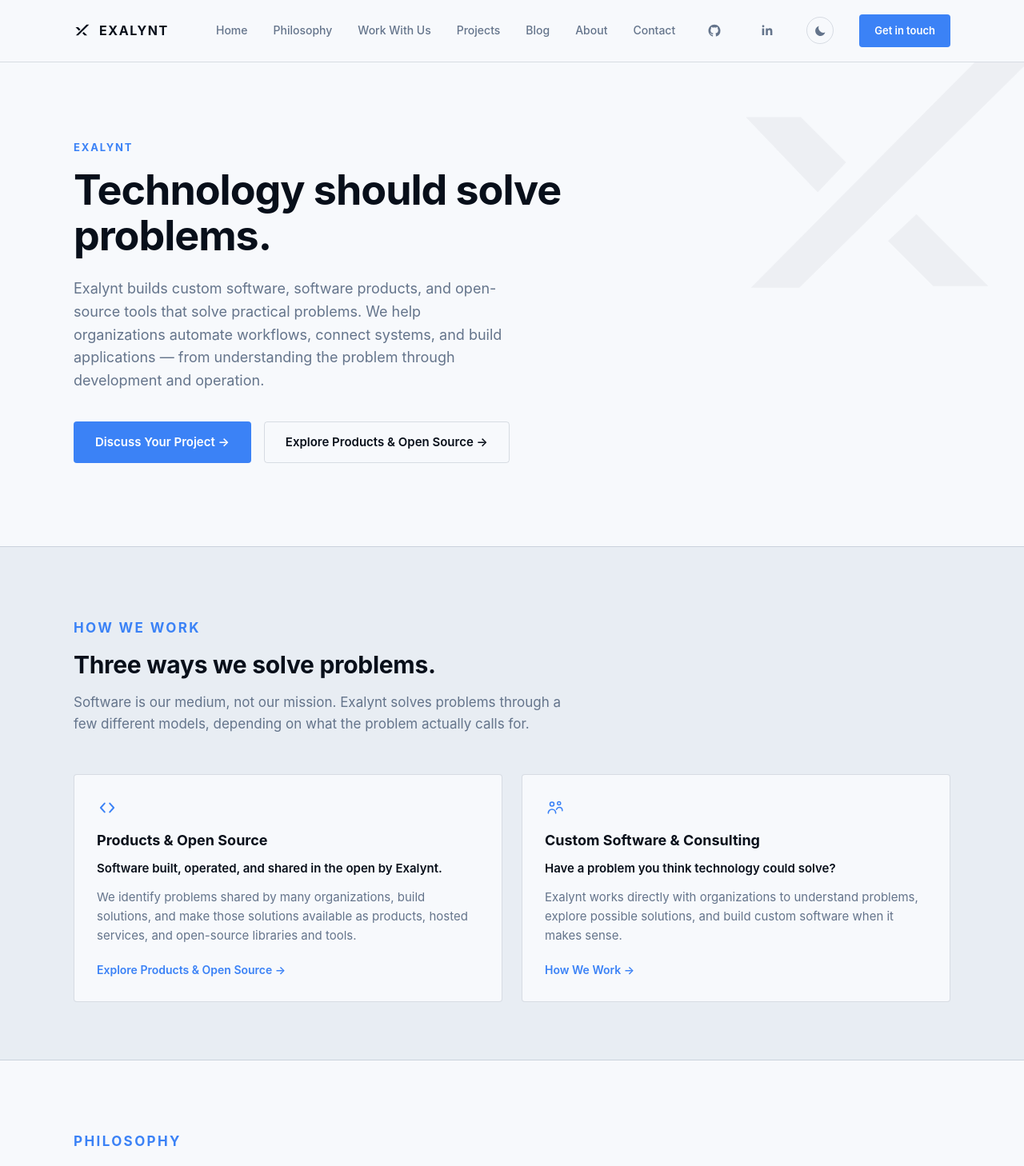
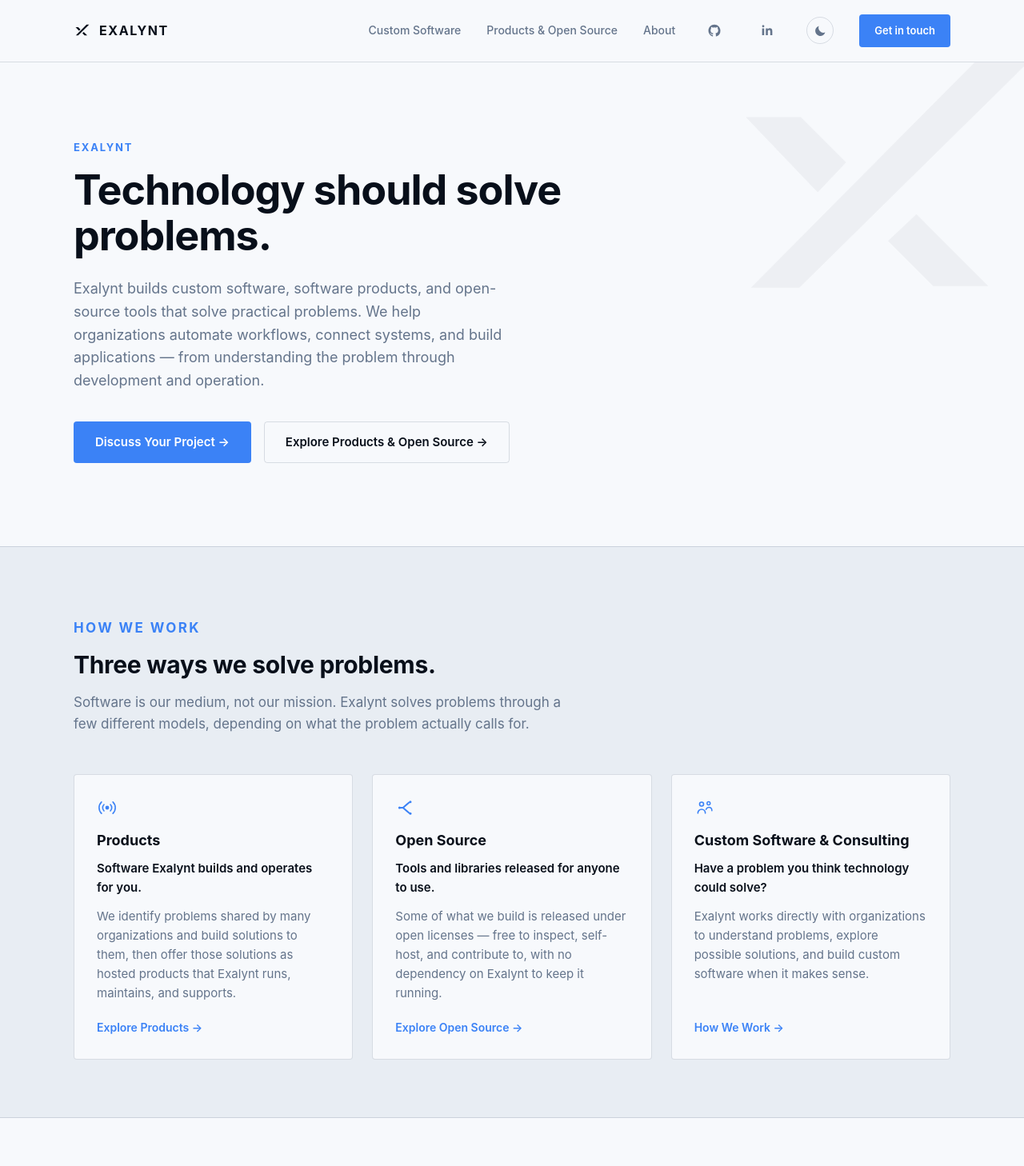
Before and after one commit to exalynt/site, a React (Vite) app: page / in a window 1280 px wide. Shown: the top 1458 px of the page at 80% size. Built offline with nearby package versions, Linux system fonts and the light colour scheme.

Commit message:
Fix finding 3

```diff
--- a/src/App.css
+++ b/src/App.css
@@ -1054,6 +1054,14 @@
   }
 }
 
+.offering-grid {
+  grid-template-columns: repeat(3, 1fr);
+
+  @media (max-width: 900px) {
+    grid-template-columns: 1fr;
+  }
+}
+
 .project-card {
   padding: 28px;
   border: 1px solid var(--border);
--- a/src/Layout.tsx
+++ b/src/Layout.tsx
@@ -5,13 +5,19 @@
 import { EXALYNT_BLOG_URL, EXALYNT_GITHUB_URL, EXALYNT_LINKEDIN_URL } from "./constants";
 
 const NAV_LINKS = [
+  { to: "/work-with-us", label: "Custom Software" },
+  { to: "/projects", label: "Products & Open Source" },
+  { to: "/about", label: "About" },
+];
+
+const FOOTER_LINKS = [
   { to: "/", label: "Home" },
-  { to: "/philosophy", label: "Philosophy" },
-  { to: "/work-with-us", label: "Work With Us" },
-  { to: "/projects", label: "Projects" },
-  { to: EXALYNT_BLOG_URL, label: "Blog", external: true },
+  { to: "/work-with-us", label: "Custom Software" },
+  { to: "/projects", label: "Products & Open Source" },
   { to: "/about", label: "About" },
   { to: "/contact", label: "Contact" },
+  { to: "/philosophy", label: "Philosophy" },
+  { to: EXALYNT_BLOG_URL, label: "Blog", external: true },
 ];
 
 function ThemeToggle() {
@@ -65,17 +71,11 @@
             <span>EXALYNT</span>
           </Link>
           <nav className="site-nav">
-            {NAV_LINKS.map(({ to, label, external }) =>
-              external ? (
-                <a href={to} target="_blank" rel="noreferrer" key={to}>
-                  {label}
-                </a>
-              ) : (
+            {NAV_LINKS.map(({ to, label }) => (
               <Link to={to} key={to}>
                 {label}
               </Link>
-              ),
-            )}
+            ))}
             <a
               href={EXALYNT_GITHUB_URL}
               target="_blank"
@@ -120,24 +120,11 @@
         <div id="mobile-nav" className={`mobile-nav${menuOpen ? " is-open" : ""}`}>
           <div className="mobile-nav-content" aria-hidden={!menuOpen}>
             <nav className="container mobile-nav-links">
-              {NAV_LINKS.map(({ to, label, external }) =>
-                external ? (
-                  <a
-                    href={to}
-                    target="_blank"
-                    rel="noreferrer"
-                    key={to}
-                    tabIndex={navTabIndex}
-                    onClick={closeMenu}
-                  >
-                    {label}
-                  </a>
-                ) : (
+              {NAV_LINKS.map(({ to, label }) => (
                 <Link to={to} key={to} tabIndex={navTabIndex} onClick={closeMenu}>
                   {label}
                 </Link>
-                ),
-              )}
+              ))}
             </nav>
             <div className="container mobile-nav-footer">
               <a
@@ -183,7 +170,7 @@
             <span>EXALYNT</span>
           </Link>
           <nav className="footer-nav">
-            {NAV_LINKS.map(({ to, label, external }) =>
+            {FOOTER_LINKS.map(({ to, label, external }) =>
               external ? (
                 <a href={to} target="_blank" rel="noreferrer" key={to}>
                   {label}
--- a/src/pages/home/sections/OfferingsSection.tsx
+++ b/src/pages/home/sections/OfferingsSection.tsx
@@ -1,13 +1,21 @@
 import { Link } from "react-router-dom";
-import { BracketsIcon, PeopleIcon } from "../../../icons";
+import { BranchIcon, LiveSignalIcon, PeopleIcon } from "../../../icons";
 
 const OFFERINGS = [
   {
-    icon: BracketsIcon,
-    title: "Products & Open Source",
-    tagline: "Software built, operated, and shared in the open by Exalynt.",
-    body: "We identify problems shared by many organizations, build solutions, and make those solutions available as products, hosted services, and open-source libraries and tools.",
-    cta: "Explore Products & Open Source",
+    icon: LiveSignalIcon,
+    title: "Products",
+    tagline: "Software Exalynt builds and operates for you.",
+    body: "We identify problems shared by many organizations and build solutions to them, then offer those solutions as hosted products that Exalynt runs, maintains, and supports.",
+    cta: "Explore Products",
+    to: "/projects",
+  },
+  {
+    icon: BranchIcon,
+    title: "Open Source",
+    tagline: "Tools and libraries released for anyone to use.",
+    body: "Some of what we build is released under open licenses — free to inspect, self-host, and contribute to, with no dependency on Exalynt to keep it running.",
+    cta: "Explore Open Source",
     to: "/projects",
   },
   {
@@ -33,7 +41,7 @@
           </p>
         </div>
 
-        <div className="project-grid">
+        <div className="project-grid offering-grid">
           {OFFERINGS.map(({ icon: Icon, title, tagline, body, cta, to }) => (
             <Link to={to} className="project-card offering-card" key={title}>
               <Icon className="offering-icon" />
```
Lines whose indentation alone changed are shown as unchanged.
